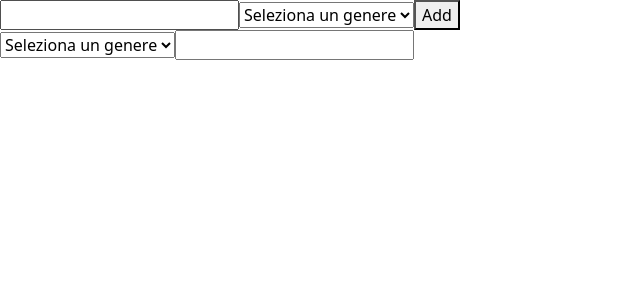
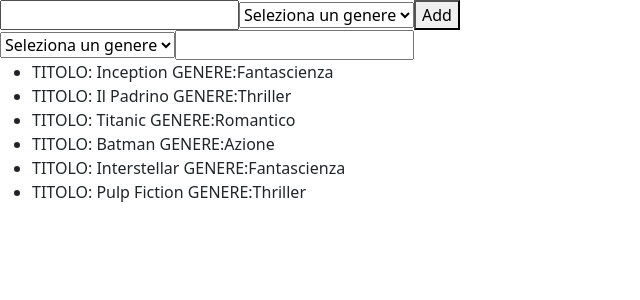
Before and after one commit to SimoneZoroddu/react-movie-filter, a React (Vite) app: page / in a window 1280 px wide. Shown: the top 300 px of the page, without its empty margins (0-640 px from the left). Built offline with nearby package versions, Linux system fonts and the light colour scheme.

Commit message:
end all need to add css

```diff
--- a/src/components/AppMain.jsx
+++ b/src/components/AppMain.jsx
@@ -10,32 +10,39 @@
 
 
 
-    const [filmsFiltered, setfilmsFiltered] = useState([])
+    const [filmsFiltered, setfilmsFiltered] = useState(array)
     const [title, setTitle] = useState('')
     const [addNewTitle, setAddNewTitle] = useState('')
     const [addNewGenre, setAddNewGenre] = useState('')
 
-    const [addNewFilms, setAddNewFilms] = useState(filmsFiltered)
+    const [addNewFilms, setAddNewFilms] = useState(array)
+    //console.log(addNewFilms);
+    //console.log(filmsFiltered);
+
+
+    function addNewFilm(e) {
+        e.preventDefault()
+        const newObjectWithFilm = { title: addNewTitle, genre: addNewGenre }
+        //console.log(newObjectWithFilm);
+
+        //console.log(saveNewArray, newObjectWithFilm);
+        //console.log([saveNewArray, ...filmsFiltered]);
+
+        setAddNewFilms([newObjectWithFilm, ...addNewFilms])
+
+    }
 
 
 
 
     useEffect(() => {
 
-        const filteredFilms = array.filter(filterFilms => filterFilms.genre.includes(genre))
+        const filteredFilms = addNewFilms.filter(filterFilms => filterFilms.genre.includes(genre))
         const filteredByTitle = filteredFilms.filter((film) => film.title.includes(title))
         setfilmsFiltered(filteredByTitle)
 
-    }, [genre, title])
+    }, [genre, title, addNewFilms])
 
-
-    function addNewFilm(e) {
-        e.preventDefault()
-        const newObjectWithFilm = [{ title: addNewTitle, genre: addNewGenre }, ...filmsFiltered]
-        console.log(newObjectWithFilm);
-        setAddNewFilms(newObjectWithFilm)
-
-    }
 
 
 
@@ -69,7 +76,7 @@
             <input type="text" value={title} onChange={(e) => setTitle(e.target.value)} />
             <ul>
                 {
-                    addNewFilms.map((singleArray, index) => (
+                    filmsFiltered.map((singleArray, index) => (
 
                         <li key={index}>TITOLO: {singleArray.title} GENERE:{singleArray.genre}</li>
 
```
